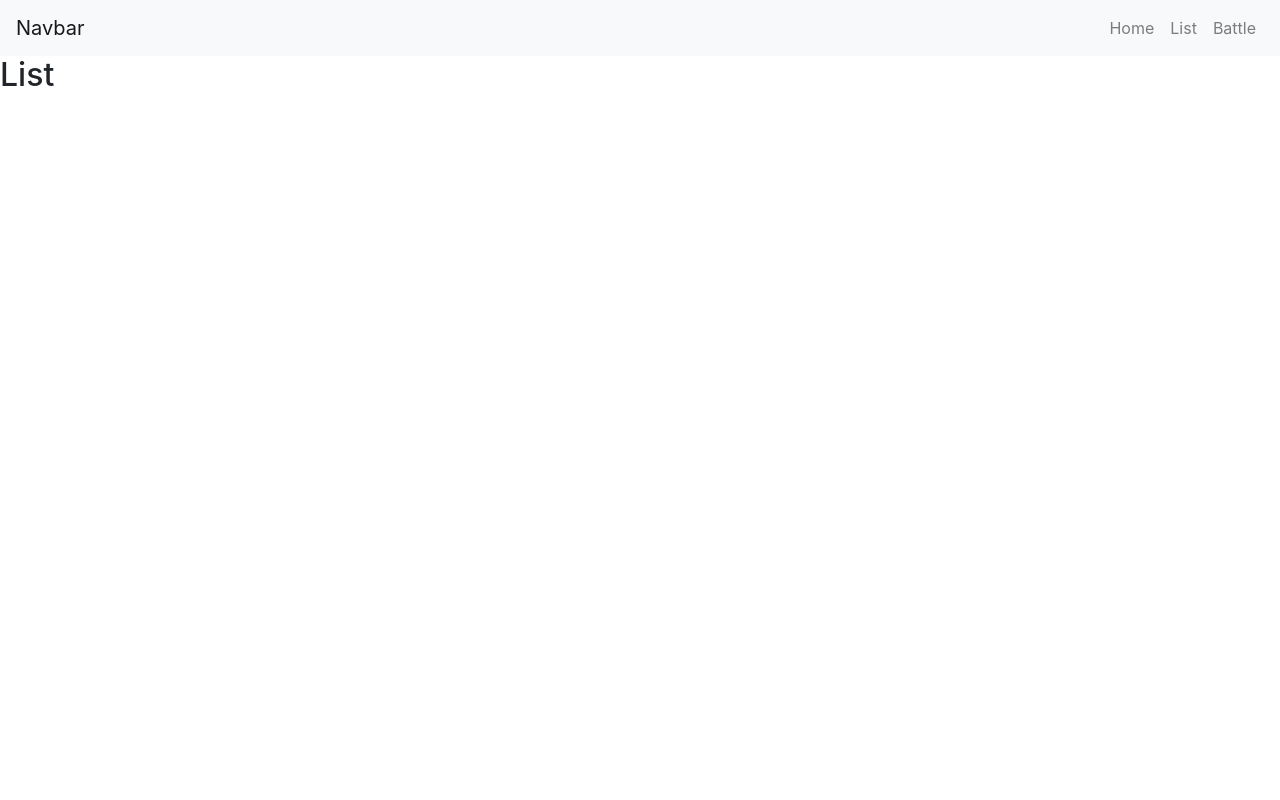
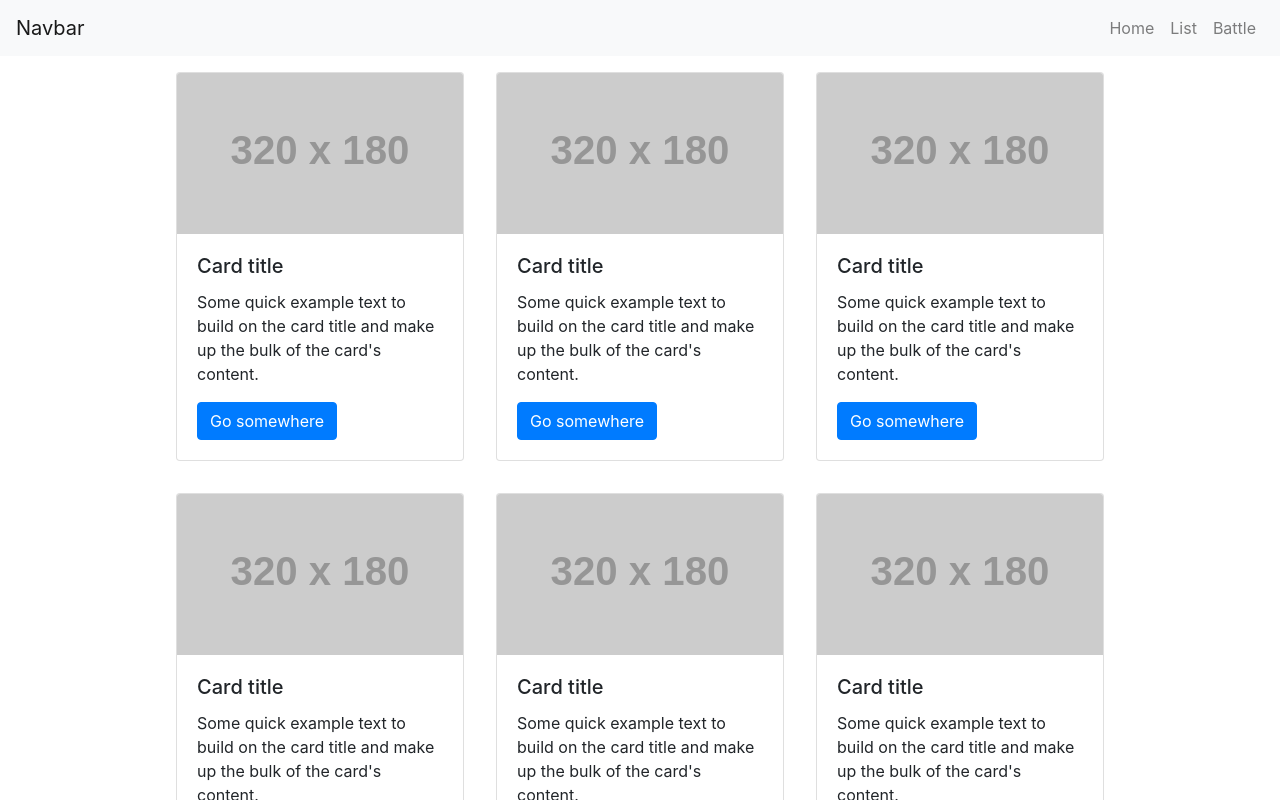
Before and after one commit to Emilien-V/React-projet-super-heros, a React (Create React App) app: page /list in a window 1280 px wide. Shown: the top 800 px of the page. Built offline with nearby package versions, Linux system fonts and the light colour scheme.

Commit message:
list card

```diff
--- a/src/App.js
+++ b/src/App.js
@@ -13,9 +13,8 @@ import Header from "./Components/Header"
 export default function App() {
   return (
     <Router>
-      <div>
-        <Header/>
-
+      <Header/>
+      <div className="container-fluid">
         <Switch>
           <Route path="/list">
             <List />
--- a/src/Components/Card/index.js
+++ b/src/Components/Card/index.js
@@ -0,0 +1,14 @@
+import React from "react";
+
+export default function Card() {
+    return (
+        <div className="card m-3" style={{width: '18rem'}}>
+            <img src="https://via.placeholder.com/320x180" className="card-img-top" alt="placeholder" />
+            <div className="card-body">
+                <h5 className="card-title">Card title</h5>
+                <p className="card-text">Some quick example text to build on the card title and make up the bulk of the card's content.</p>
+                <a href="#" className="btn btn-primary">Go somewhere</a>
+            </div>
+        </div>
+    );
+}
--- a/src/Components/List/index.js
+++ b/src/Components/List/index.js
@@ -1,5 +1,16 @@
 import React from "react";
+import Card from "../Card"
 
 export default function List() {
-    return <h2>List</h2>;
+    return (
+        <div className="d-flex flex-wrap justify-content-center">
+            <Card />
+            <Card />
+            <Card />
+            <Card />
+            <Card />
+            <Card />
+            <Card />
+        </div>
+    );
 }
```
